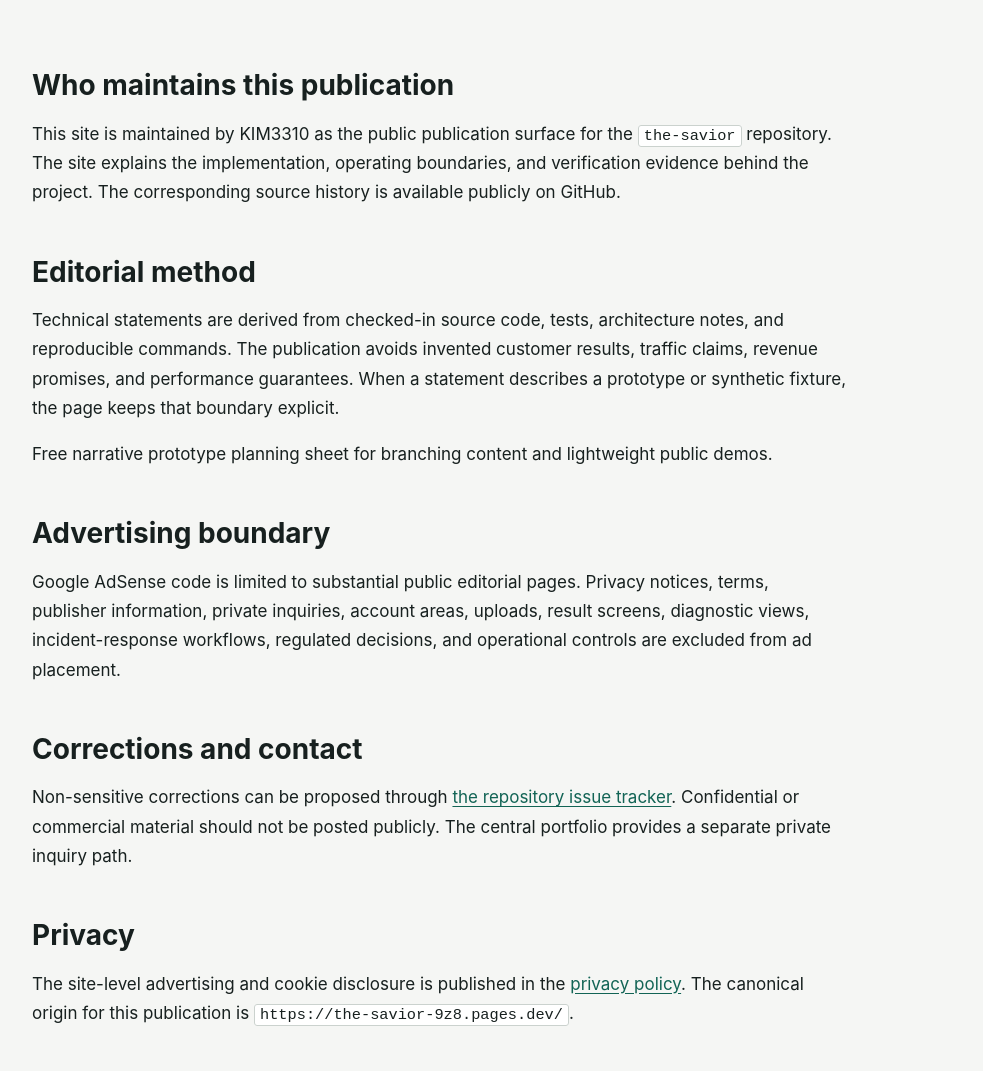
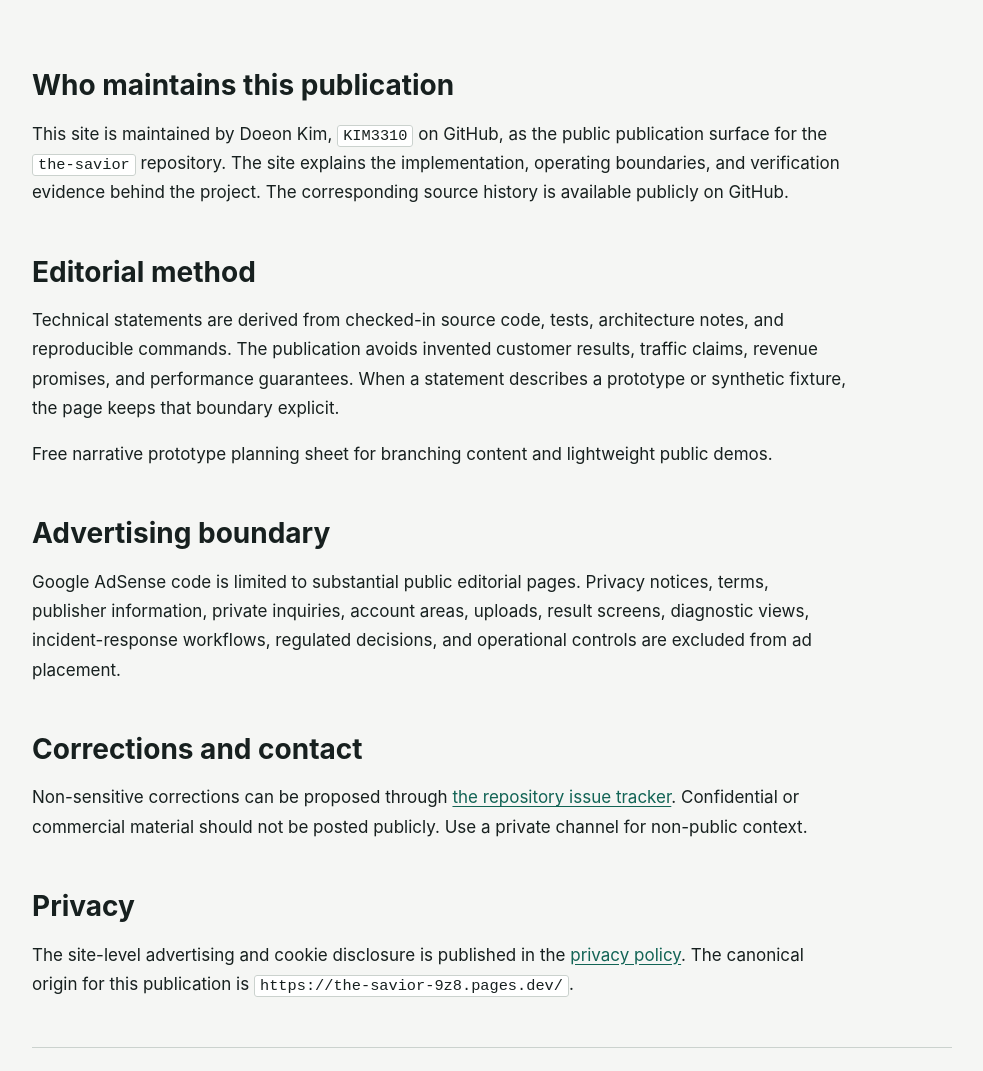
Before and after one commit to KIM3310/the-savior, a website: page public/publisher.html in a window 1280 px wide. Shown: the part 455-1526 px from the top of the page, without its empty margins (148-1131 px from the left). Drawn offline with Linux system fonts and the light colour scheme.

Commit message:
Polish public presentation and evidence boundaries (#15)

```diff
--- a/public/publisher.html
+++ b/public/publisher.html
@@ -12,7 +12,7 @@
   <meta property="og:title" content="Publisher | The Savior">
   <meta property="og:description" content="Publisher identity, editorial method, corrections, privacy, and advertising boundaries for The Savior.">
   <meta property="og:url" content="https://the-savior-9z8.pages.dev/publisher">
-  <script type="application/ld+json">{"@context":"https://schema.org","@type":"AboutPage","headline":"Publisher | The Savior","description":"Publisher identity, editorial method, corrections, privacy, and advertising boundaries for The Savior.","url":"https://the-savior-9z8.pages.dev/publisher","dateModified":"2026-07-28","author":{"@type":"Person","name":"KIM3310","url":"https://github.com/KIM3310"},"publisher":{"@type":"Person","name":"KIM3310","url":"https://kim3310-doeon-kim-portfolio.pages.dev"},"isAccessibleForFree":true}</script>
+  <script type="application/ld+json">{"@context":"https://schema.org","@type":"AboutPage","headline":"Publisher | The Savior","description":"Publisher identity, editorial method, corrections, privacy, and advertising boundaries for The Savior.","url":"https://the-savior-9z8.pages.dev/publisher","dateModified":"2026-07-28","author":{"@type":"Person","name":"Doeon Kim","alternateName":"KIM3310","url":"https://github.com/KIM3310","sameAs":["https://kim3310-doeon-kim-portfolio.pages.dev","https://www.linkedin.com/in/doeon-kim-4742a2388"]},"publisher":{"@type":"Person","name":"Doeon Kim","alternateName":"KIM3310","url":"https://kim3310-doeon-kim-portfolio.pages.dev","sameAs":["https://github.com/KIM3310","https://www.linkedin.com/in/doeon-kim-4742a2388"]},"isAccessibleForFree":true}</script>
   <style>
     :root { color-scheme: light; --ink: #17201f; --muted: #52605d; --line: #cbd2ce; --paper: #ffffff; --ground: #f5f6f4; --green: #126455; --coral: #c94732; --gold: #b67a00; }
     * { box-sizing: border-box; }
@@ -74,14 +74,14 @@
 
     <article>
     <h2>Who maintains this publication</h2>
-    <p>This site is maintained by KIM3310 as the public publication surface for the <code>the-savior</code> repository. The site explains the implementation, operating boundaries, and verification evidence behind the project. The corresponding source history is available publicly on GitHub.</p>
+    <p>This site is maintained by Doeon Kim, <code>KIM3310</code> on GitHub, as the public publication surface for the <code>the-savior</code> repository. The site explains the implementation, operating boundaries, and verification evidence behind the project. The corresponding source history is available publicly on GitHub.</p>
     <h2>Editorial method</h2>
     <p>Technical statements are derived from checked-in source code, tests, architecture notes, and reproducible commands. The publication avoids invented customer results, traffic claims, revenue promises, and performance guarantees. When a statement describes a prototype or synthetic fixture, the page keeps that boundary explicit.</p>
     <p>Free narrative prototype planning sheet for branching content and lightweight public demos.</p>
     <h2>Advertising boundary</h2>
     <p>Google AdSense code is limited to substantial public editorial pages. Privacy notices, terms, publisher information, private inquiries, account areas, uploads, result screens, diagnostic views, incident-response workflows, regulated decisions, and operational controls are excluded from ad placement.</p>
     <h2>Corrections and contact</h2>
-    <p>Non-sensitive corrections can be proposed through <a href="https://github.com/KIM3310/the-savior/issues" rel="noopener">the repository issue tracker</a>. Confidential or commercial material should not be posted publicly. The central portfolio provides a separate private inquiry path.</p>
+    <p>Non-sensitive corrections can be proposed through <a href="https://github.com/KIM3310/the-savior/issues" rel="noopener">the repository issue tracker</a>. Confidential or commercial material should not be posted publicly. Use a private channel for non-public context.</p>
     <h2>Privacy</h2>
     <p>The site-level advertising and cookie disclosure is published in the <a href="/privacy">privacy policy</a>. The canonical origin for this publication is <code>https://the-savior-9z8.pages.dev/</code>.</p>
   </article>
```
Also changed, not shown: public/architecture.html (+1 -1 lines), public/guide.html (+2 -2 lines), public/verification.html (+1 -1 lines), .github/ISSUE_TEMPLATE/config.yml, .github/ISSUE_TEMPLATE/paid_pilot_intake.yml (deleted), README.md.
